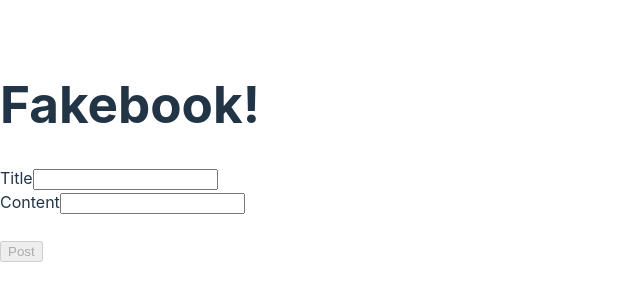
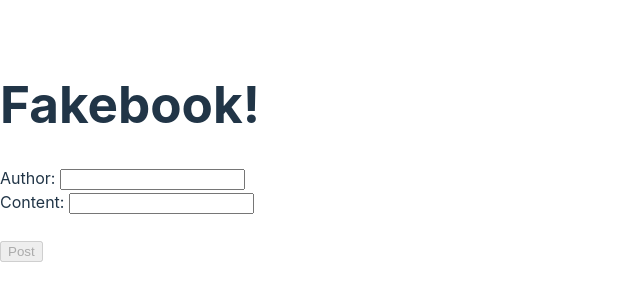
Before and after one commit to Shumel-coder/social-media-app, a React (Vite) app: page / in a window 1280 px wide. Shown: the part 248-548 px from the top of the page, without its empty margins (0-640 px from the left). Built offline with nearby package versions, Linux system fonts and the light colour scheme.

Commit message:
Fixed bugs relating to feed and added some spacing

```diff
--- a/src/App.jsx
+++ b/src/App.jsx
@@ -4,7 +4,7 @@ import Comment from "./components/Comment";
 import CreatePostForm from "./components/CreatePostForm";
 import Feed from "./components/Feed";
 
-function App(props) {
+function App() {
   const [posts, setPosts] = useState([]);
 
   let handleNewPost = (data) => {
--- a/src/components/CreatePostForm.jsx
+++ b/src/components/CreatePostForm.jsx
@@ -1,23 +1,23 @@
 import React, { useState } from "react";
 
 function CreatePost(props) {
-  const [title, setTitle] = useState("");
+  const [author, setAuthor] = useState("");
   const [content, setContent] = useState("");
 
   let handleSubmit = (event) => {
     event.preventDefault();
-    console.log(title, content);
+    console.log(author, content);
 
-    if (title === "" || content === "") {
-      alert("Title and content required");
+    if (author === "" || content === "") {
+      alert("Author and content required");
     } else {
-      console.log(title, content);
-      props.onNewSubmit({ title, content });
+      console.log(author, content);
+      props.onNewSubmit({ author, content });
     }
   };
 
-  let handleTitleChange = (event) => {
-    setTitle(event.target.value);
+  let handleAuthorChange = (event) => {
+    setAuthor(event.target.value);
   };
 
   let handleContentChange = (event) => {
@@ -25,13 +25,13 @@ function CreatePost(props) {
   };
   return (
     <form onSubmit={handleSubmit}>
-      <label htmlFor="postTitle">Title</label>
-      <input type="text" className="postTitle" onChange={handleTitleChange} />
+      <label htmlFor="postAuthor">Author: </label>
+      <input type="text" className="author" onChange={handleAuthorChange} />
       <br />
-      <label htmlFor="postContent">Content</label>
+      <label htmlFor="content">Content: </label>
       <input
         type="textarea"
-        className="postContent"
+        className="content"
         onChange={handleContentChange}
       />
       <br />
@@ -39,7 +39,7 @@ function CreatePost(props) {
       <input
         type="submit"
         value="Post"
-        disabled={title === "" || content === ""}
+        disabled={author === "" || content === ""}
       />
     </form>
   );
--- a/src/components/Feed.jsx
+++ b/src/components/Feed.jsx
@@ -1,12 +1,11 @@
 import React from "react";
+import Post from "./Post";
 
 function Feed(props) {
   let posts = props.posts.map((data) => {
     return (
       <div>
-        <h3>{data.title}</h3>
-        <p>{data.content}</p>
-        <br />
+        <Post author={data.author} content={data.content} />
       </div>
     );
   });
--- a/src/components/Post.jsx
+++ b/src/components/Post.jsx
@@ -1,22 +1,25 @@
 import React, { useState } from "react";
 import Comment from "./Comment";
+import CreatePost from "./CreatePostForm";
 
 function Post(props) {
   const [likes, setLikes] = useState(0);
-
   function handleLike() {
     setLikes(likes + 1);
   }
 
   return (
     <div>
-      <h3>{props.content}</h3>
-      <p>Likes: {likes}</p>
+      <h3> {props.author} </h3>
+      <p> {props.content} </p>
+      <p> Likes: {likes} </p>
       <button onClick={handleLike}>Like</button>
       <p>Comments:</p>
       <Comment content="This is a test comment!" />
       <Comment content="This is another test comment!" />
       <Comment content="This is yet another test comment!" />
+      <br />
+      <br />
     </div>
   );
 }
```
